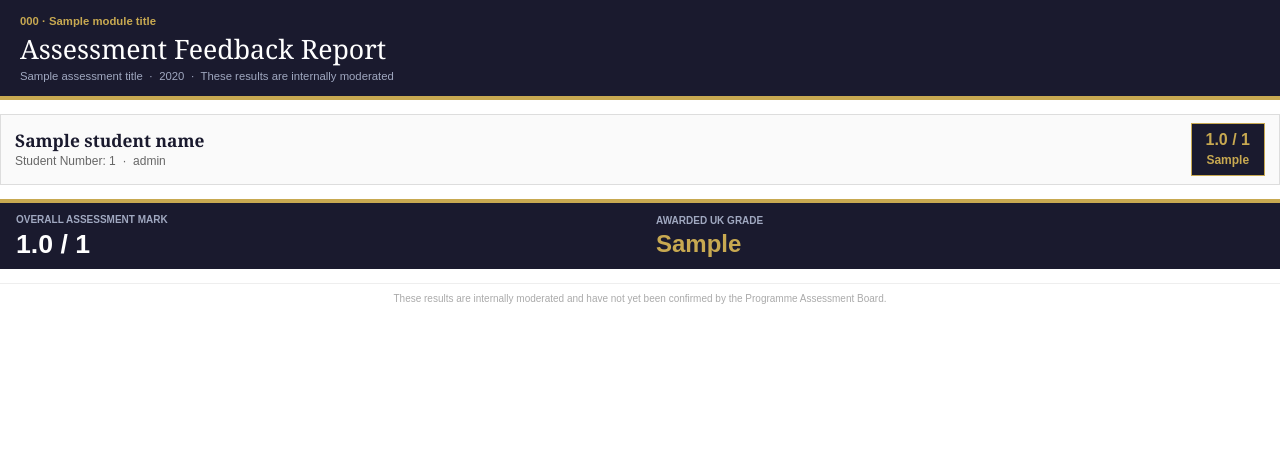
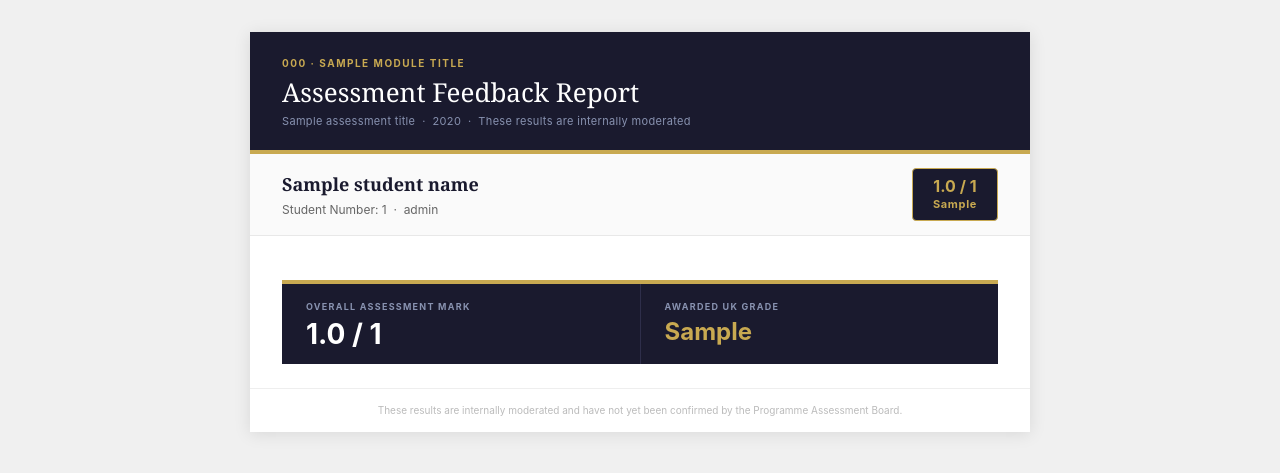
Before and after one commit to mblacklock/feedback_dl, a Django app: template assessment_feedback/templates/assessment_feedback/feedback_sheet.html in a window 1280 px wide. Shown: the top 473 px of the page. Run offline with Django 5.2, Linux system fonts and the light colour scheme; the template is opened without the code that fills it: most values are stand-ins (such as "Sample title", 1, 10 or a date in 2020).

Commit message:
fixed css import bug

```diff
--- a/assessment_feedback/templates/assessment_feedback/feedback_sheet.html
+++ b/assessment_feedback/templates/assessment_feedback/feedback_sheet.html
@@ -2,160 +2,261 @@
 <html lang="en">
 <head>
     <meta charset="UTF-8">
-    <title>Feedback Sheet</title>
+    <meta name="viewport" content="width=device-width, initial-scale=1.0">
+    <title>Assessment Feedback — {{ student_name }}</title>
     <style>
-        @page {
-            size: A4;
-            margin: 18mm;
-        }
-
-        body {
-            font-family: Arial, Helvetica, sans-serif;
-            color: #1a1a2e;
-            font-size: 10pt;
-            line-height: 1.3;
-            margin: 0;
-            background-color: #ffffff;
-        }
-
-        p {
+        *, *::before, *::after {
+            box-sizing: border-box;
             margin: 0;
             padding: 0;
         }
 
-        .section-heading {
-            font-family: Arial, Helvetica, sans-serif;
-            font-size: 8pt;
-            font-weight: bold;
-            color: #888888;
-            border-bottom: 1px solid #dddddd;
-            padding-bottom: 3px;
-            margin-bottom: 8px;
-            margin-top: 0;
+        body {
+            font-family: -apple-system, BlinkMacSystemFont, 'Segoe UI', Arial, sans-serif;
+            color: #1a1a2e;
+            font-size: 14px;
+            line-height: 1.5;
+            background: #f0f0f0;
+            padding: 32px 16px;
         }
 
-        .chart-title {
-            font-family: Arial, Helvetica, sans-serif;
-            font-size: 8pt;
-            font-weight: bold;
-            color: #888888;
+        .page {
+            max-width: 780px;
+            margin: 0 auto;
+            background: #ffffff;
+            box-shadow: 0 2px 16px rgba(0,0,0,0.10);
+        }
+
+        /* ── Header ── */
+        .header {
+            background: #1a1a2e;
+            padding: 24px 32px 20px;
+            border-bottom: 4px solid #c8a951;
+        }
+
+        .header-module {
+            font-size: 10px;
+            font-weight: 700;
+            letter-spacing: 0.15em;
+            text-transform: uppercase;
+            color: #c8a951;
             margin-bottom: 6px;
         }
 
-        .score-badge {
-            font-family: Arial, Helvetica, sans-serif;
-            font-size: 9pt;
+        .header-title {
+            font-family: Georgia, 'Times New Roman', serif;
+            font-size: 26px;
+            font-weight: normal;
+            color: #ffffff;
+            margin-bottom: 5px;
+            line-height: 1.2;
+        }
+
+        .header-sub {
+            font-size: 11px;
+            color: #8892b0;
+            letter-spacing: 0.03em;
+        }
+
+        /* ── Student bar ── */
+        .student-bar {
+            display: flex;
+            align-items: center;
+            justify-content: space-between;
+            padding: 14px 32px;
+            border-bottom: 1px solid #e8e8e8;
+            background: #fafafa;
+        }
+
+        .student-name {
+            font-family: Georgia, 'Times New Roman', serif;
+            font-size: 18px;
             font-weight: bold;
             color: #1a1a2e;
+            margin-bottom: 3px;
         }
 
+        .student-meta {
+            font-size: 12px;
+            color: #666;
+        }
+
+        .grade-pill {
+            background: #1a1a2e;
+            border: 1px solid #c8a951;
+            padding: 8px 20px;
+            text-align: center;
+            border-radius: 4px;
+            flex-shrink: 0;
+        }
+
+        .grade-pill-score {
+            font-size: 16px;
+            font-weight: 700;
+            color: #c8a951;
+            line-height: 1.2;
+        }
+
+        .grade-pill-band {
+            font-size: 11px;
+            font-weight: 700;
+            color: #c8a951;
+            letter-spacing: 0.06em;
+        }
+
+        /* ── Content area ── */
+        .content {
+            padding: 24px 32px;
+        }
+
+        {% include "assessment_feedback/css/feedback_blocks.css" %}
+
+        /* ── Layout rows ── */
+        .block-full {
+            margin-bottom: 20px;
+        }
+
+        .half-pair {
+            display: flex;
+            gap: 16px;
+            margin-bottom: 20px;
+        }
+
+        .half-pair > .half {
+            flex: 1;
+            min-width: 0;
+        }
+
+        /* ── Overall summary ── */
+        .overall-card {
+            display: flex;
+            margin-top: 20px;
+            border-top: 4px solid #c8a951;
+        }
+
+        .overall-cell {
+            flex: 1;
+            background: #1a1a2e;
+            padding: 16px 24px;
+        }
+
+        .overall-cell + .overall-cell {
+            border-left: 1px solid #2e2e4a;
+        }
+
+        .overall-label {
+            font-size: 9px;
+            font-weight: 700;
+            letter-spacing: 0.14em;
+            text-transform: uppercase;
+            color: #8892b0;
+            margin-bottom: 6px;
+        }
+
+        .overall-score {
+            font-size: 28px;
+            font-weight: 700;
+            color: #ffffff;
+            line-height: 1;
+        }
+
+        .overall-grade {
+            font-size: 24px;
+            font-weight: 700;
+            color: #c8a951;
+            line-height: 1;
+        }
+
+        /* ── Disclaimer ── */
         .disclaimer {
-            font-family: Arial, Helvetica, sans-serif;
-            font-size: 7.5pt;
-            color: #aaaaaa;
+            font-size: 10px;
+            color: #bbb;
             text-align: center;
-            margin-top: 14px;
-            padding-top: 8px;
-            border-top: 1px solid #eeeeee;
+            padding: 14px 32px;
+            border-top: 1px solid #eee;
         }
     </style>
 </head>
 <body>
+<div class="page">
 
-    <!-- ═══ HEADER ═══ -->
-    <table width="100%" cellspacing="0" cellpadding="0" style="margin-bottom: 14px;">
-        <tr>
-            <td bgcolor="#1a1a2e" style="padding: 14px 20px 12px 20px;">
-                <p style="margin: 0 0 3px 0; font-family: Arial, Helvetica, sans-serif; font-size: 8.5pt; color: #c8a951; font-weight: bold;">{{ module_code }} &middot; {{ module_title }}</p>
-                <p style="margin: 0 0 3px 0; font-family: Georgia, 'Times New Roman', serif; font-size: 20pt; color: #ffffff; font-weight: normal;">Assessment Feedback Report</p>
-                <p style="margin: 0; font-family: Arial, Helvetica, sans-serif; font-size: 8.5pt; color: #a0a8c0;">{{ assessment_title }} &nbsp;&middot;&nbsp; {{ academic_year }} &nbsp;&middot;&nbsp; These results are internally moderated</p>
-            </td>
-        </tr>
-        <tr>
-            <td bgcolor="#c8a951" style="height: 4px; font-size: 1pt;">&nbsp;</td>
-        </tr>
-    </table>
+    <!-- Header -->
+    <div class="header">
+        <div class="header-module">{{ module_code }} &middot; {{ module_title }}</div>
+        <div class="header-title">Assessment Feedback Report</div>
+        <div class="header-sub">{{ assessment_title }} &nbsp;&middot;&nbsp; {{ academic_year }} &nbsp;&middot;&nbsp; These results are internally moderated</div>
+    </div>
 
-    <!-- ═══ STUDENT BAR ═══ -->
-    <table width="100%" cellspacing="0" cellpadding="0" style="border: 1px solid #dddddd; margin-bottom: 14px;" bgcolor="#fafafa">
-        <tr>
-            <td style="padding: 8px 14px;" valign="middle">
-                <p style="margin: 0 0 2px 0; font-family: Georgia, 'Times New Roman', serif; font-size: 13pt; font-weight: bold; color: #1a1a2e;">{{ student_name }}</p>
-                <p style="margin: 0; font-family: Arial, Helvetica, sans-serif; font-size: 9pt; color: #666666;">Student Number: {{ student_id }} &nbsp;&middot;&nbsp; {{ degree_level }}</p>
-            </td>
-            <td style="padding: 8px 14px; text-align: right;" valign="middle" width="150">
-                <table cellspacing="0" cellpadding="0" align="right">
-                    <tr>
-                        <td bgcolor="#1a1a2e" style="padding: 6px 14px; border: 1px solid #c8a951; text-align: center;">
-                            <p style="margin: 0 0 2px 0; font-family: Arial, Helvetica, sans-serif; font-size: 12pt; font-weight: bold; color: #c8a951;">{{ total_score|floatformat:1 }} / {{ total_max_marks }}</p>
-                            <p style="margin: 0; font-family: Arial, Helvetica, sans-serif; font-size: 9pt; font-weight: bold; color: #c8a951;">{{ overall_grade }}</p>
-                        </td>
-                    </tr>
-                </table>
-            </td>
-        </tr>
-    </table>
+    <!-- Student bar -->
+    <div class="student-bar">
+        <div>
+            <div class="student-name">{{ student_name }}</div>
+            <div class="student-meta">Student Number: {{ student_id }} &nbsp;&middot;&nbsp; {{ degree_level }}</div>
+        </div>
+        <div class="grade-pill">
+            <div class="grade-pill-score">{{ total_score|floatformat:1 }} / {{ total_max_marks }}</div>
+            <div class="grade-pill-band">{{ overall_grade }}</div>
+        </div>
+    </div>
 
-    <!-- ═══ DYNAMIC LAYOUT BLOCKS ═══ -->
-    <div>
+    <!-- Dynamic layout blocks -->
+    <div class="content">
         {% for row in layout_rows %}
 
             {% if row.type == "full" %}
-                <div style="margin-bottom: 12px;">
+                <div class="block-full">
                     {% with block=row.blocks.0 %}
                         {% include "assessment_feedback/_feedback_block.html" %}
                     {% endwith %}
                 </div>
 
             {% elif row.type == "half-pair" %}
-                <table width="100%" cellspacing="0" cellpadding="0" style="margin-bottom: 12px;">
-                    <tr>
-                        <td width="50%" valign="top" style="padding-right: 8px;">
+                <div class="half-pair">
+                    <div class="half">
                         {% with block=row.blocks.0 %}
                             {% include "assessment_feedback/_feedback_block.html" %}
                         {% endwith %}
-                        </td>
-                        <td width="50%" valign="top" style="padding-left: 8px;">
+                    </div>
+                    <div class="half">
                         {% with block=row.blocks.1 %}
                             {% include "assessment_feedback/_feedback_block.html" %}
                         {% endwith %}
-                        </td>
-                    </tr>
-                </table>
+                    </div>
+                </div>
 
             {% elif row.type == "half-single" %}
-                <table width="100%" cellspacing="0" cellpadding="0" style="margin-bottom: 12px;">
-                    <tr>
-                        <td width="50%" valign="top" style="padding-right: 8px;">
+                <div class="half-pair">
+                    <div class="half">
                         {% with block=row.blocks.0 %}
                             {% include "assessment_feedback/_feedback_block.html" %}
                         {% endwith %}
-                        </td>
-                        <td width="50%"></td>
-                    </tr>
-                </table>
+                    </div>
+                    <div class="half"></div>
+                </div>
+
             {% endif %}
 
         {% endfor %}
+
+        <!-- Overall summary -->
+        <div class="overall-card">
+            <div class="overall-cell">
+                <div class="overall-label">Overall Assessment Mark</div>
+                <div class="overall-score">{{ total_score|floatformat:1 }} / {{ total_max_marks }}</div>
+            </div>
+            <div class="overall-cell">
+                <div class="overall-label">Awarded UK Grade</div>
+                <div class="overall-grade">{{ overall_grade }}</div>
+            </div>
         </div>
 
-    <!-- ═══ OVERALL SUMMARY ═══ -->
-    <table width="100%" cellspacing="0" cellpadding="0" style="margin-top: 14px; margin-bottom: 14px; border-top: 4px solid #c8a951;">
-        <tr>
-            <td bgcolor="#1a1a2e" style="padding: 10px 16px;" valign="middle" width="50%">
-                <p style="margin: 0 0 4px 0; font-family: Arial, Helvetica, sans-serif; font-size: 7.5pt; color: #a0a8c0; font-weight: bold;">OVERALL ASSESSMENT MARK</p>
-                <p style="margin: 0; font-family: Arial, Helvetica, sans-serif; font-size: 20pt; font-weight: bold; color: #ffffff; line-height: 1.1;">{{ total_score|floatformat:1 }} / {{ total_max_marks }}</p>
-            </td>
-            <td bgcolor="#1a1a2e" style="padding: 10px 16px;" valign="middle" width="50%">
-                <p style="margin: 0 0 4px 0; font-family: Arial, Helvetica, sans-serif; font-size: 7.5pt; color: #a0a8c0; font-weight: bold;">AWARDED UK GRADE</p>
-                <p style="margin: 0; font-family: Arial, Helvetica, sans-serif; font-size: 18pt; font-weight: bold; color: #c8a951; line-height: 1.1;">{{ overall_grade }}</p>
-            </td>
-        </tr>
-    </table>
+    </div>
 
+    <!-- Disclaimer -->
     <div class="disclaimer">
         These results are internally moderated and have not yet been confirmed by the Programme Assessment Board.
     </div>
 
+</div>
 </body>
 </html>
```
Also changed, not shown: assessment_feedback/templates/assessment_feedback/_feedback_block.html (+28 -41 lines), assessment_feedback/templates/assessment_feedback/configure_layout.html (+61 -90 lines), assessment_feedback/templates/assessment_feedback/css/feedback_blocks.css (added, +112 -0 lines). Lines whose indentation alone changed are shown as unchanged.
